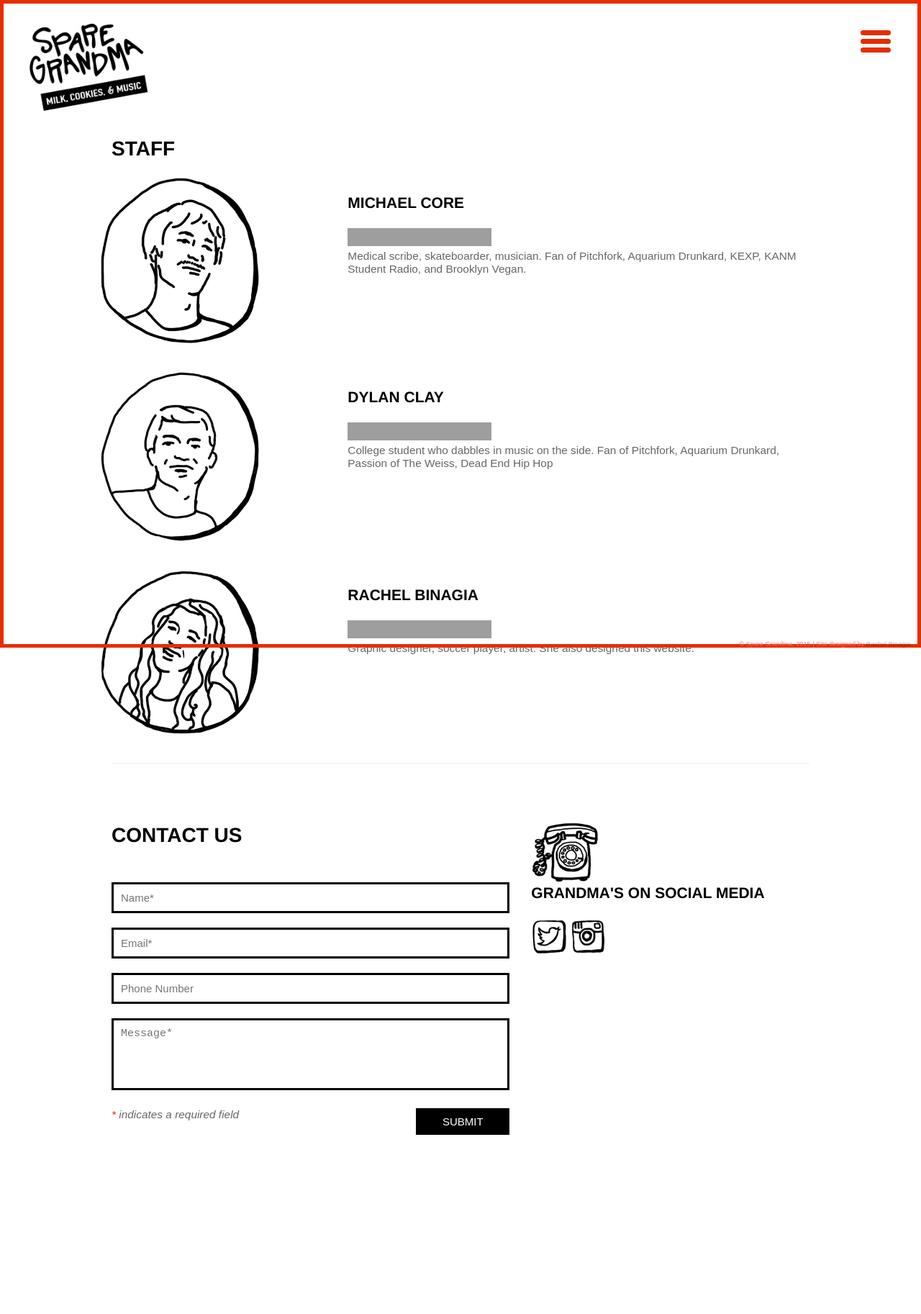
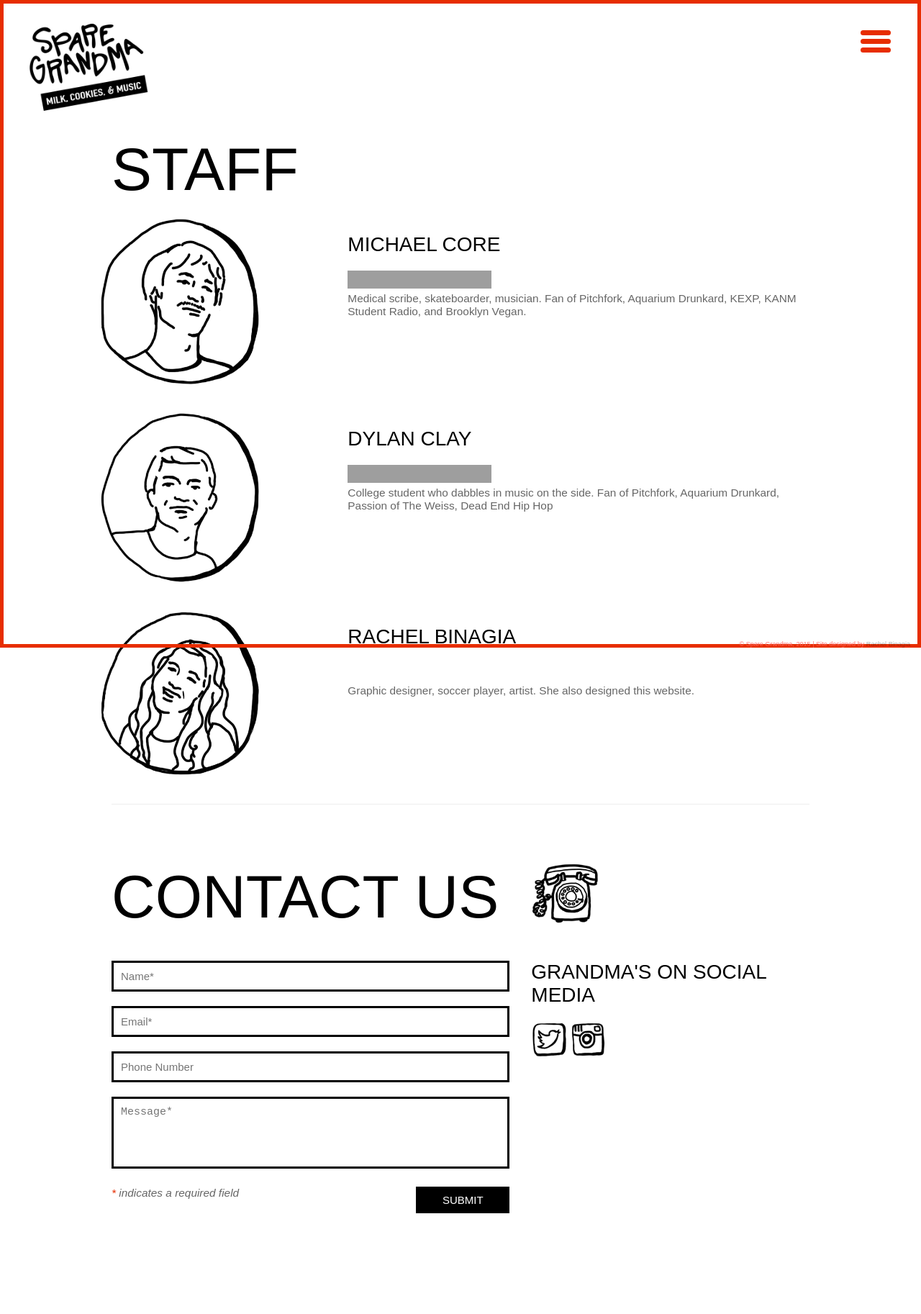
Before and after one commit to rachyrach/sparegrandma, a Jekyll site: the page built from contact.html, in a window 1280 px wide. Shown: the whole page at 72% size. Built offline with Jekyll 4.4.1, drawn with Linux system fonts in a browser that asks for light colours; Markdown is read by kramdown in place of the engine named in the settings; before the commit the page ends 1697 px from its top, so only the background shows below that; grey boxes are pictures that could not be loaded.

Commit message:
update to League gothic
css and contact page margin added

```diff
--- a/contact.html
+++ b/contact.html
@@ -72,7 +72,7 @@
      <div class="col-md-5">  <img src="{{ site.baseurl }}/images/phone.gif" width="100px" height="auto"/></br></div>
 </div>
 
-<div class="row">
+<div class="row page-title">
 <div class="col-md-7">
 
             <div id="contact-form" class="clearfix">
--- a/css/main.css
+++ b/css/main.css
@@ -360,20 +360,20 @@
 
 
     h1 {
-    font: 6em "League Gothic" sans-serif;
+    font: 6em "league-gothic",sans-serif;
     text-transform: uppercase;
         color: #000;
 }
 
     h2 {
-    font: 2em "League Gothic" sans-serif;
+    font: 2em "league-gothic",sans-serif;
     text-transform: uppercase;
          color: #000;
         padding-bottom: 20px;
 }
 
     h3 {
-    font: 1.1em "League Gothic" sans-serif;
+    font: 1.1em "league-gothic",sans-serif;
     text-transform: uppercase;
          color: #000;
 }
@@ -395,7 +395,7 @@
 
 @media (max-width: 650px) {
  h1 {
-     font: 4em "League Gothic" sans-serif;
+     font: 4em "league-gothic",sans-serif;
 }
 }
 
--- a/grandmastuff.html
+++ b/grandmastuff.html
@@ -5,7 +5,7 @@
 
 <div class="row">
     <div class="col-sm-7 margin-large">
-    <h1>Grandma Stuff</h1></div>
+    <h1 style="font-family: "league-gothic", sans-serif;">Grandma Stuff</h1></div>
 
 <div class="col-sm-5 page-title">
             <img src="{{ site.baseurl }}/images/rocker.gif" width="150px" height="auto"/>
```
